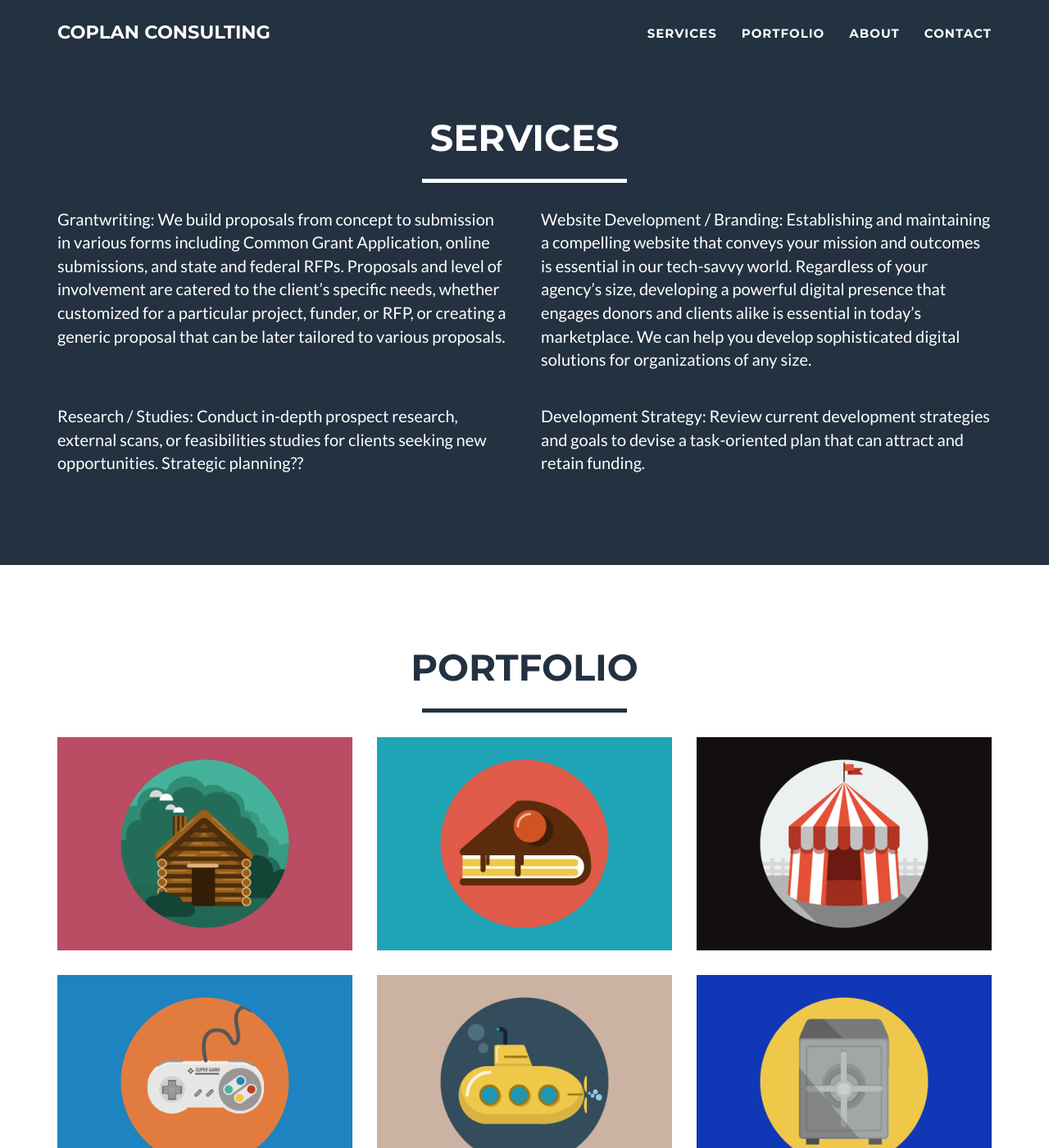
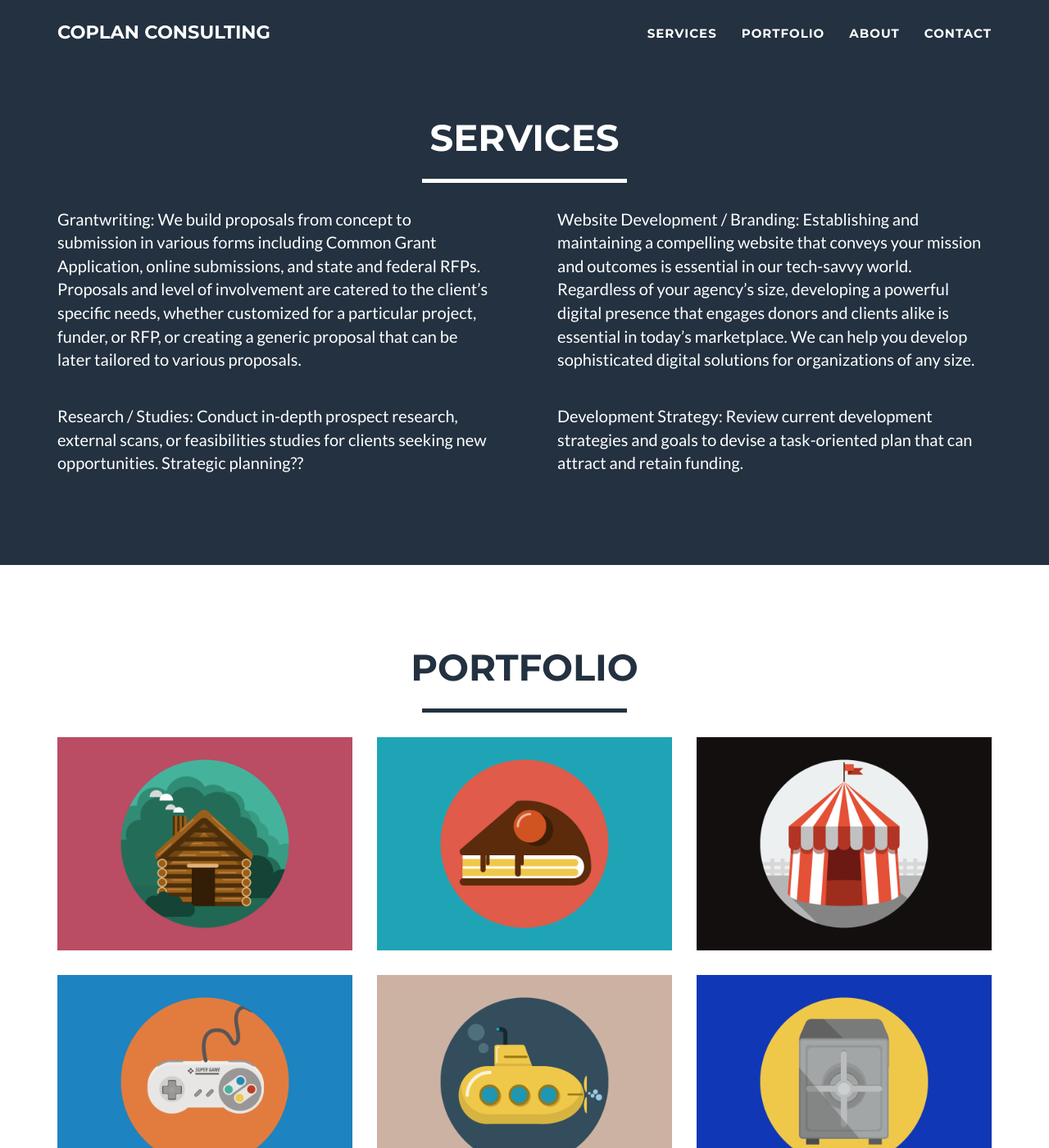
Before and after one commit to ccoplan/ccoplan.github.io, a Jekyll site: the page built from index.html, in a window 1280 px wide and 1400 px high, scrolled down 732 px. Shown: the whole window at 82% size. Built offline with Jekyll 4.4.1, drawn with Linux system fonts in a browser that asks for light colours.

Commit message:
Update services.html

```diff
--- a/_includes/services.html
+++ b/_includes/services.html
@@ -15,11 +15,11 @@
       }
 
         .left{
-          padding-right: 20px;
+          padding-right: 40px !important;
         }
 
         .right{
-          padding-left:20px;
+          padding-left:40px !important;
         }
 
       }
```
